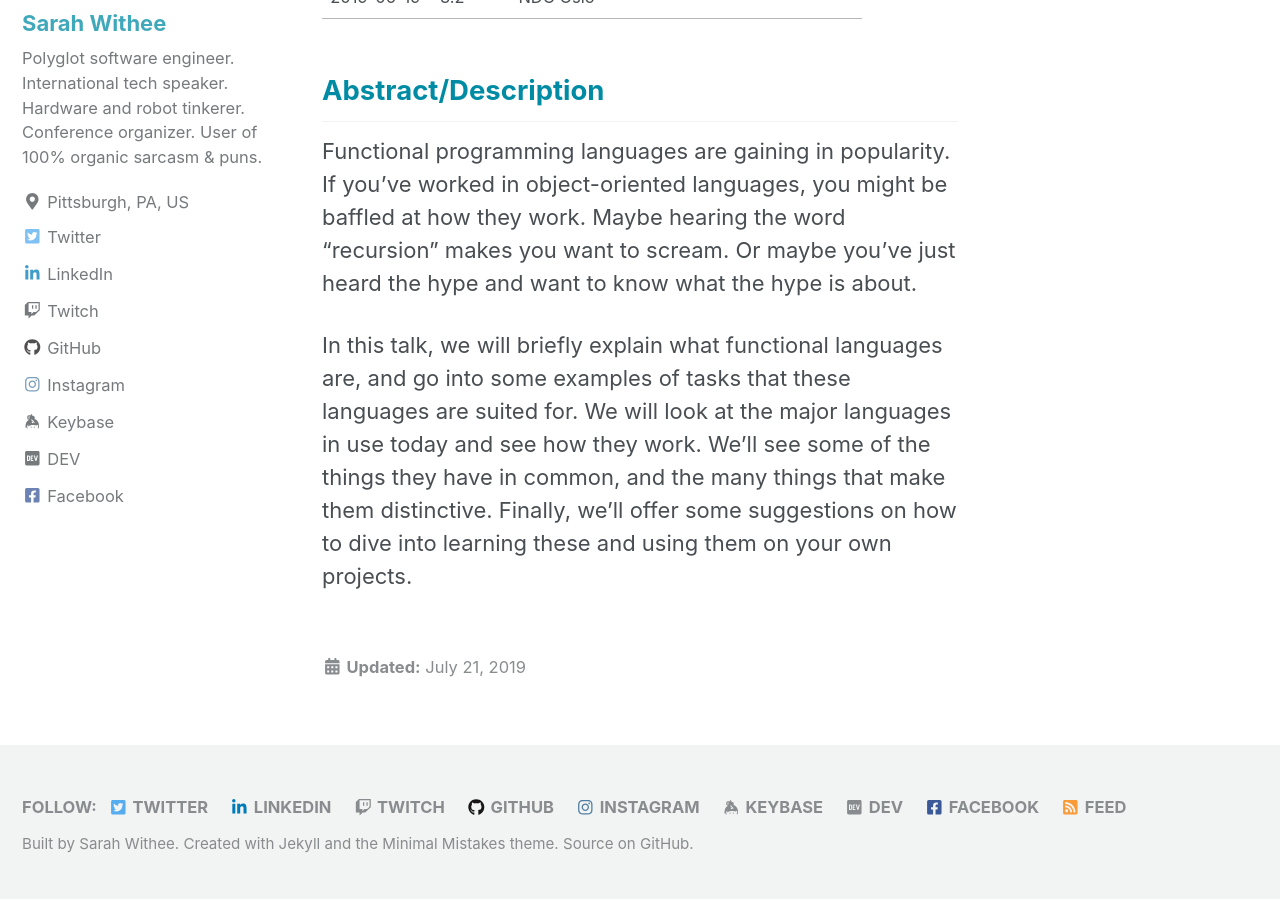
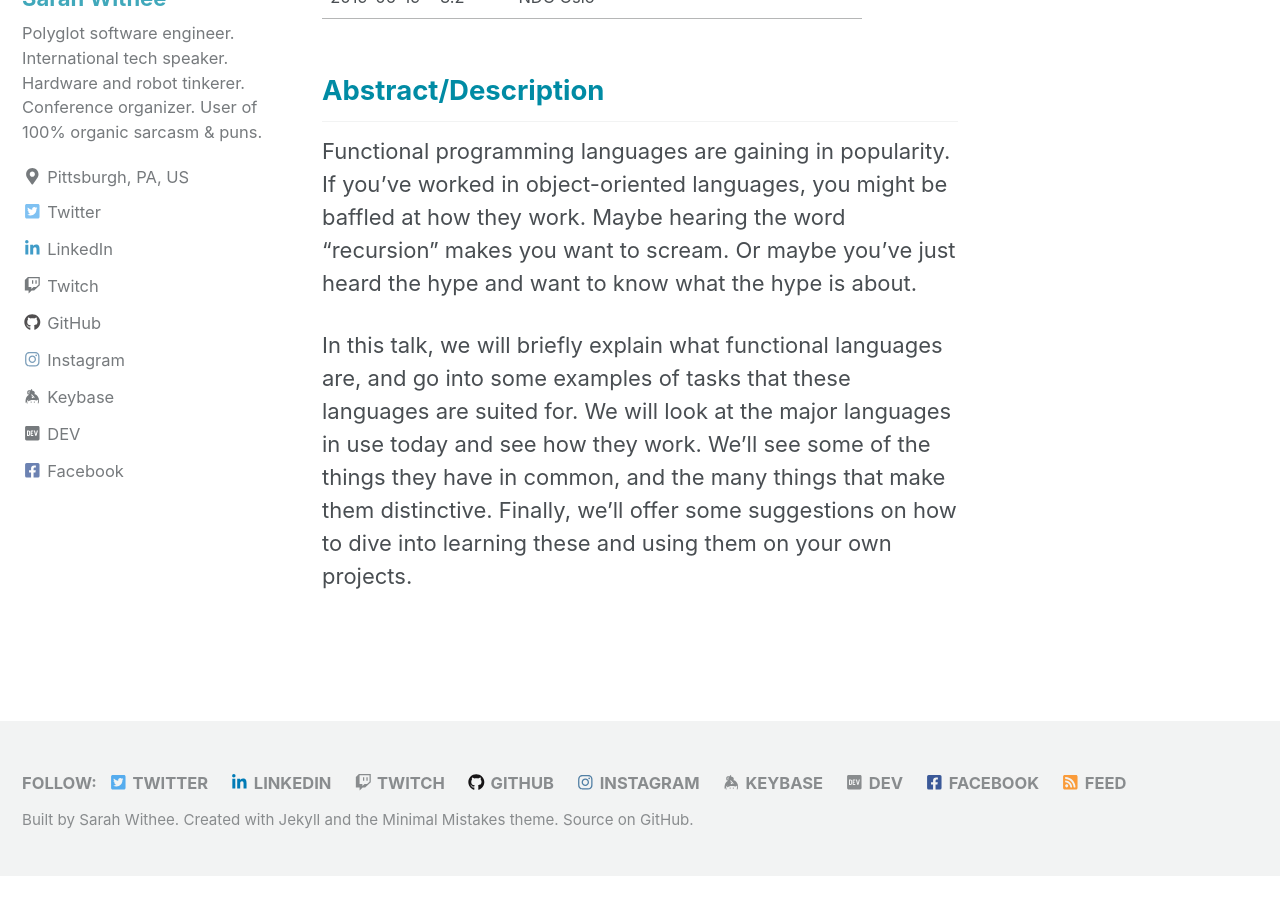
Before and after one commit to geekygirlsarah/geekygirlsarah.com, a Jekyll site: the page built from _pages/speaking/a-primer-on-functional-programming.md, in a window 1280 px wide and 900 px high, scrolled down 1520 px. Built offline with Jekyll 4.4.1, drawn with Linux system fonts in a browser that asks for light colours; cached includes are drawn as plain includes; nearby versions of some CDN libraries; comment, search, counter and statistics services are not loaded; after the commit the page ends 2395 px from its top, so only the background shows below that; part of the change alters nothing that is shown.

```diff
--- a/_pages/speaking/a-primer-on-functional-programming.md
+++ b/_pages/speaking/a-primer-on-functional-programming.md
@@ -3,7 +3,7 @@ title: "A Primer on Functional Programming"
 layout: single
 # author: sarah # this seems to break the author profile and not sure why yet
 permalink: /speaking/a-primer-on-functional-programming/
-date: 2019-07-21T12:19:00-04:00
+description: Slides, videos, and more for my talk "A Primer on Functional Programming"
 # classes: wide
 toc: true
 toc_label: "Page Contents"
```
